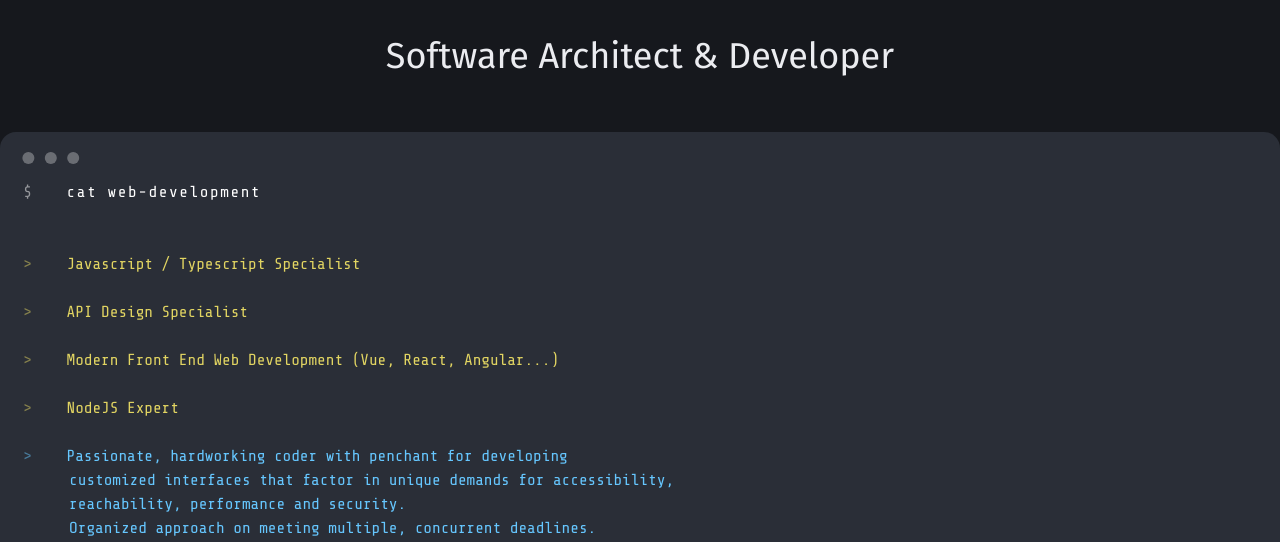
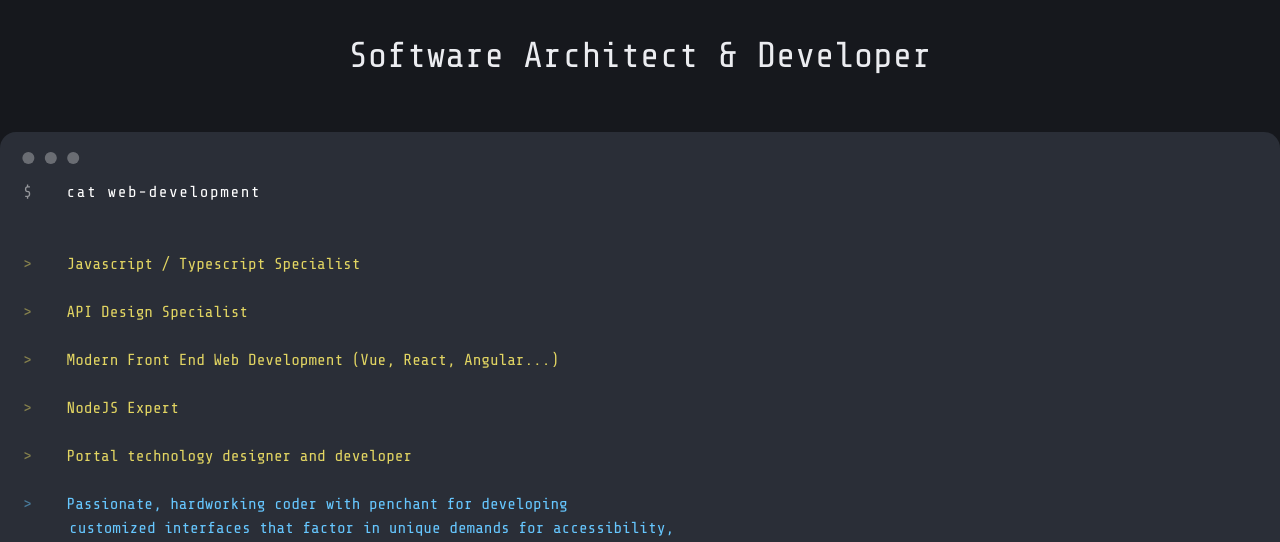
Before and after one commit to sixpounder/showcase, a Vue app: page / in a window 1280 px wide. Shown: the part 820-1362 px from the top of the page. Built offline with nearby package versions, Linux system fonts and the light colour scheme.

Commit message:
move tyo yarn minor edits

```diff
--- a/src/components/Art.vue
+++ b/src/components/Art.vue
@@ -2,35 +2,11 @@
   <section
     id="art-section"
     :class="outerClassBindings"
-    class="
-      relative
-      bg-gradient-to-r
-      from-primary
-      to-secondary
-      min-h-screen
-      overflow-hidden
-      text-primary-content
-      md:pt-40
-      pb-14
-    "
   >
     <img alt="separator" id="wave-separator" src="../assets/wave.svg" class="w-full absolute left-2 -top-1 hidden md:block"/>
     <div class="md:container md:mx-auto p-8 h-full">
       <h1 id="uiux-title">UI/UX Designer</h1>
-      <div class="grid grid-flow-row grid-cols-1 md:grid-cols-2 gap-4">
-        <OverviewCard title="15+ Years of experience">
-          Senior software developer offering 15+ years of experience in
-          demanding environments focused on producing cutting-edge systems for
-          web platforms. Skilled in directing development with creative and
-          performance-oriented approach. Well-organized and customer-focused
-          with proven skills in software architecture design.
-        </OverviewCard>
-        <OverviewCard title="Software Design & Development">
-          Developing software from ground up with measured, customer-focused
-          approach to eliminate waste and streamline implementation cycle,
-          working with a wide range of technologies, including back end analysis
-          and development.
-        </OverviewCard>
+      <div class="grid grid-flow-row grid-cols-1 md:grid-cols-2 gap-4 mt-20">
         <OverviewCard title="Illustrations">
           Rerum reiciendis beatae tenetur excepturi aut pariatur est eos. Sit
           sit necessitatibus veritatis sed molestiae voluptates incidunt iure
@@ -104,13 +80,20 @@ export default defineComponent({
 });
 </script>
 
-<style lang="stylus" scoped>
-#wave-separator
-  filter drop-shadow(10px 10px 10px #00000060)
-#uiux-title
-  @apply text-4xl text-center mb-8
-  text-shadow 0px 0px 20px #570df8
+<style scoped>
+#art-section {
+  @apply relative bg-gradient-to-r from-primary to-secondary overflow-hidden text-primary-content md:pt-40 pb-14;
+}
+#wave-separator {
+  filter: drop-shadow(10px 10px 10px #00000060);
+}
 
-img
-  image-rendering crisp-edges
+#uiux-title {
+  @apply text-4xl text-center mb-8;
+  text-shadow: 0px 0px 20px #570df8;
+}
+
+img {
+  image-rendering: crisp-edges;
+}
 </style>
--- a/src/components/Contact.vue
+++ b/src/components/Contact.vue
@@ -1,6 +1,9 @@
 <template>
   <section class="md:container md:mx-auto">
     <div class="text-center flex flex-col justify-center items-center space-y-4 py-14">
+      <span class="mb-8 text-lg uppercase text-blue-300">
+        Come say hi
+      </span>
       <a
         class="contact-entry"
         href="https://github.com/sixpounder"
--- a/src/components/Development.vue
+++ b/src/components/Development.vue
@@ -2,7 +2,7 @@
   <section id="dev-section" class="bg-base-300 pt-14 pb-14 relative z-10">
     <div class="md:container md:mx-auto">
       <Appearance>
-        <h1 class="text-center text-4xl">Software Architect & Developer</h1>
+        <h1 class="text-center text-4xl font-mono">Software Architect & Developer</h1>
         <div class="mockup-code mt-14">
           <pre data-prefix="$">
   <code><Typewriter
@@ -27,6 +27,9 @@
             </pre>
             <pre data-prefix=">" class="text-warning">
   <code>NodeJS Expert</code>
+            </pre>
+            <pre data-prefix=">" class="text-warning">
+  <code>Portal technology designer and developer</code>
             </pre>
             <pre data-prefix=">" class="text-info">
   <code>Passionate, hardworking coder with penchant for developing
@@ -86,8 +89,8 @@
           <Delayer :ms="6500">
             <pre data-prefix=">" class="text-info">
   <code>Involved in numerous open source projects of different kinds,
-        including system utilities like <u>Seagul</u> and free and open writing
-        applications like <u>Manuscript</u> (soon to be published)
+        including system utilities like <a href="https://crates.io/crates/seagul" target="noopener">Seagul</a> and free and open writing
+        applications like <a href="https://github.com/sixpounder/manuscript" target="noopener">Manuscript</a>
   </code>
           </pre>
           </Delayer>
@@ -113,6 +116,8 @@ export default defineComponent({
 </script>
 
 <style lang="stylus" scoped>
+a
+  text-decoration underline
 .mockup-code
-  min-height 1076px
+  min-height 1150px
 </style>
```
Also changed, not shown: 2 other files (tests, documents, lock files or other folders).
